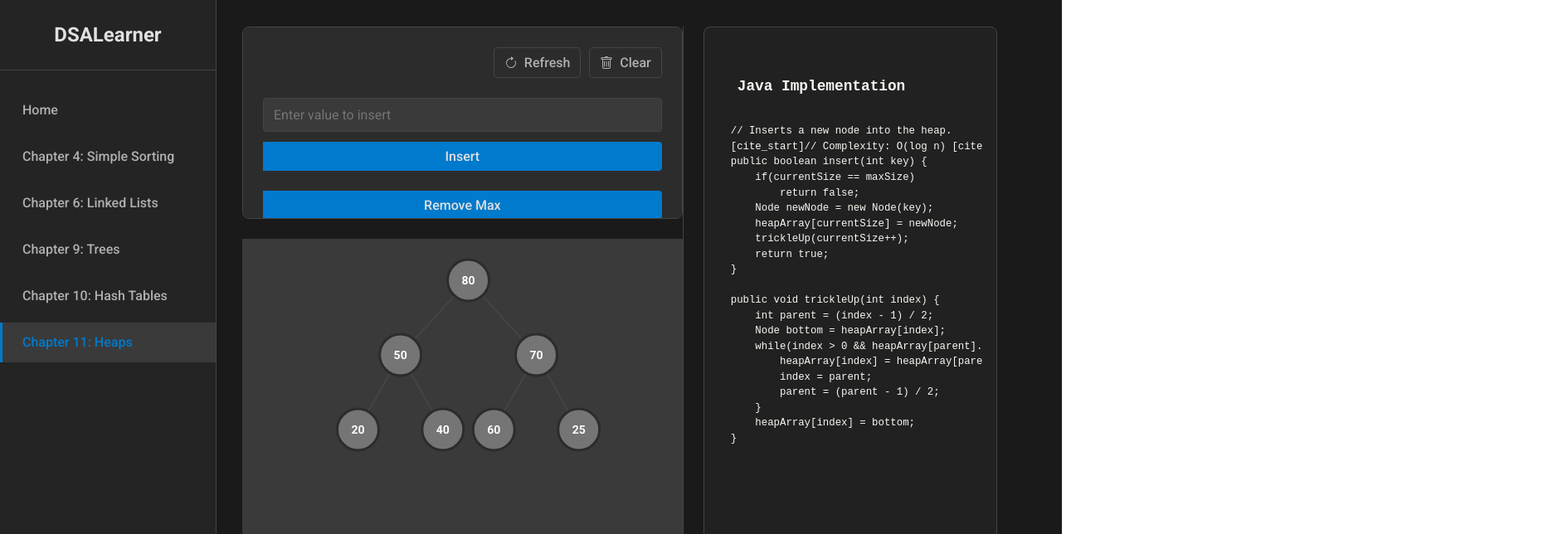
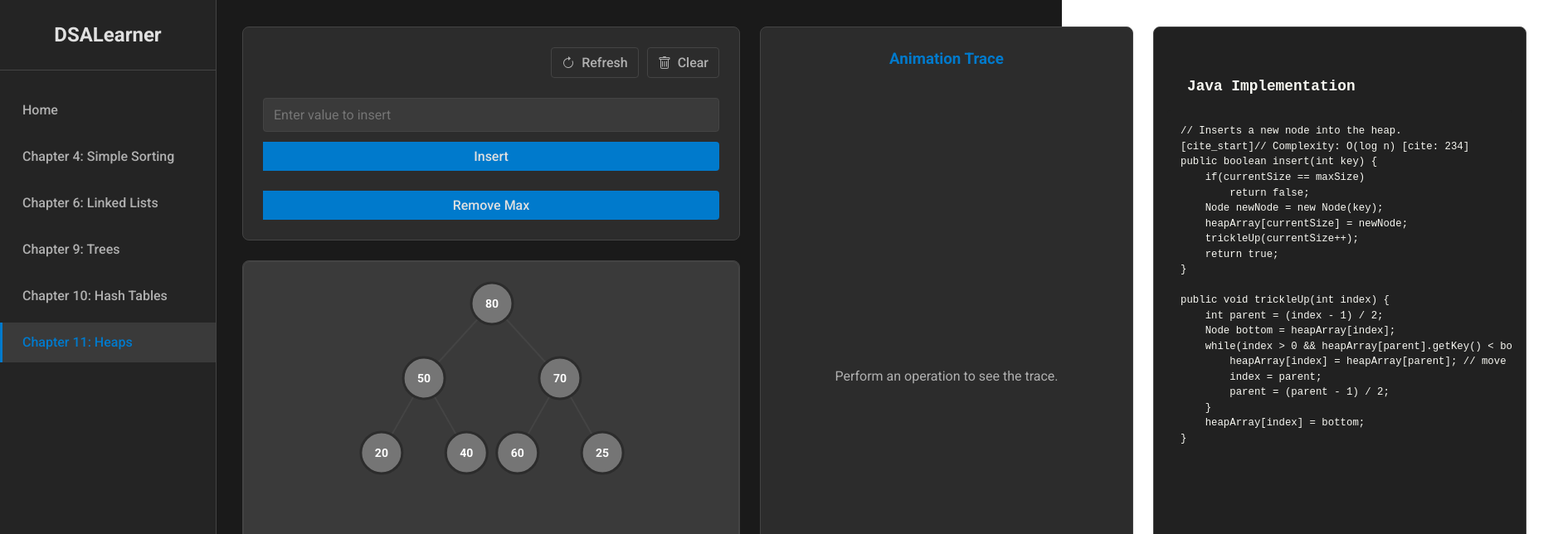
Before and after one commit to thomaskim09/DSALearner, a React (Vite) app: page /heap in a window 1280 px wide. Shown: the top 644 px of the page at 83% size, 1872 px wide, since content can reach past the window. Built offline with nearby package versions, Linux system fonts and the light colour scheme.

Commit message:
Refine head to add trace container

```diff
--- a/src/App.css
+++ b/src/App.css
@@ -3,6 +3,8 @@
 
 /* === DARK THEME COLOR PALETTE === */
 :root {
+    --sidebar-width: 260px;
+    --sidebar-width-collapsed: 80px;
     --bg-main: #1a1a1a;
     --bg-sidebar: #242424;
     --bg-content: #2c2c2c;
@@ -36,20 +38,26 @@ body {
     -moz-osx-font-smoothing: grayscale;
     background-color: var(--bg-main);
     color: var(--text-primary);
+    overflow-x: auto; /* Enable horizontal scrolling */
 }
 
 .app-container {
     display: flex;
+    min-width: 100vw;
 }
 
 /* Main Layout Fix */
 .content-area {
-    margin-left: 260px; /* This should match the sidebar width */
-    width: calc(100% - 260px);
+    margin-left: var(--sidebar-width);
     padding: 2rem;
-    min-height: 100vh;
-    box-sizing: border-box;
+    flex-grow: 1;
+    transition: margin-left 0.3s ease;
 }
+
+.app-container.sidebar-collapsed .content-area {
+    margin-left: var(--sidebar-width-collapsed);
+}
+
 
 /* General Chapter Page Styling */
 .chapter-page, .home-page-container {
@@ -100,7 +108,7 @@ body {
 }
 
 .code-display-container {
-   flex: 1; /* Default size ratio */
+   flex: 0 0 450px; /* Fixed width */
 }
 
 /* Overrides for pages that need more visualizer space */
--- a/src/App.jsx
+++ b/src/App.jsx
@@ -1,4 +1,4 @@
-import React from 'react';
+import React, { useState } from 'react';
 import { BrowserRouter as Router, Routes, Route } from 'react-router-dom';
 import Sidebar from './components/common/Sidebar';
 import HomePage from './pages/HomePage';
@@ -10,10 +10,16 @@ import HeapPage from './pages/HeapPage';
 import './App.css';
 
 function App() {
+  const [isSidebarCollapsed, setIsSidebarCollapsed] = useState(false);
+
+  const toggleSidebar = () => {
+    setIsSidebarCollapsed(!isSidebarCollapsed);
+  };
+
   return (
     <Router>
-      <div className="app-container">
-        <Sidebar />
+      <div className={`app-container ${isSidebarCollapsed ? 'sidebar-collapsed' : ''}`}>
+        <Sidebar isCollapsed={isSidebarCollapsed} onToggle={toggleSidebar} />
         <main className="content-area">
           <Routes>
             <Route path="/" element={<HomePage />} />
--- a/src/assets/styles/Heap.css
+++ b/src/assets/styles/Heap.css
@@ -1,48 +1,43 @@
 /* DSALearner_packaged/src/assets/styles/Heap.css */
+
+.heap-page .interactive-area {
+    display: grid;
+    /* Updated column widths: Increased left column, fixed tracelog */
+    grid-template-columns: 600px 450px 450px;
+    gap: 1.5rem;
+    align-items: stretch;
+    min-width: 1500px; /* Adjusted min-width for new layout */
+}
+
+.heap-left-column {
+    display: flex;
+    flex-direction: column;
+    gap: 1.5rem;
+}
+
+.heap-controls-container,
+.heap-tracelog-container,
+.heap-code-container {
+    display: flex; /* Ensure children fill the height */
+}
+
+.heap-controls-container .controls-panel,
+.heap-tracelog-container .tracelog-container,
+.heap-code-container .code-display {
+    width: 100%; /* Make sure the components fill their containers */
+}
+
 .heap-visualizer-container {
-    flex-grow: 1;
+    flex-grow: 1; /* Allows visualizer to take remaining space in the left column */
     display: flex;
     flex-direction: column;
     background-color: var(--bg-interactive);
     position: relative;
     overflow: hidden;
     cursor: grab;
-    min-height: 60vh;
-}
-
-.animation-message {
-    position: absolute;
-    bottom: 10px;
-    left: 50%;
-    transform: translateX(-50%);
-    background-color: rgba(0,0,0,0.8);
-    color: white;
-    padding: 10px 20px;
-    border-radius: 5px;
-    z-index: 10;
-    text-align: center;
-}
-
-.step-navigator {
-    display: flex;
-    gap: 10px;
-    align-items: center;
-    justify-content: center;
-    margin-top: 10px;
-}
-
-.step-navigator button {
-    background-color: var(--button-bg);
-    border: none;
-    color: white;
-    padding: 8px 12px;
-    border-radius: 4px;
-    cursor: pointer;
-}
-
-.step-navigator button:disabled {
-    background-color: #555;
-    cursor: not-allowed;
+    min-height: 450px; /* Give the visualizer a good minimum height */
+    border-radius: 8px;
+    border: 1px solid var(--border-color);
 }
 
 .utility-buttons {
--- /dev/null
+++ b/src/assets/styles/TraceLog.css
@@ -0,0 +1,62 @@
+.tracelog-container {
+    background-color: var(--bg-content);
+    border-radius: 8px;
+    border: 1px solid var(--border-color);
+    display: flex;
+    flex-direction: column;
+    overflow: hidden;
+    flex-grow: 1;
+}
+
+.tracelog-header {
+    margin: 0;
+    padding: 1.5rem 1.5rem 1rem 1.5rem;
+    text-align: center;
+    color: var(--accent-color);
+    flex-shrink: 0;
+}
+
+.tracelog-list-container {
+    overflow-y: auto;
+    flex-grow: 1;
+    padding: 0 1.5rem 1.5rem 1.5rem;
+}
+
+.tracelog-list {
+    list-style: none;
+    padding: 0;
+    margin: 0;
+}
+
+.tracelog-item {
+    padding: 0.75rem 1rem;
+    border-bottom: 1px solid var(--border-color);
+    cursor: pointer;
+    transition: background-color 0.2s ease;
+    display: flex;
+    gap: 1rem;
+}
+
+.tracelog-item:last-child {
+    border-bottom: none;
+}
+
+.tracelog-item:hover, .tracelog-item.active {
+    background-color: var(--bg-interactive);
+}
+
+.tracelog-item .step-number {
+    font-weight: bold;
+    color: var(--accent-color);
+}
+
+.tracelog-placeholder {
+    display: flex;
+    align-items: center;
+    justify-content: center;
+    height: 100%;
+    color: var(--text-secondary);
+    font-style: italic;
+    text-align: center;
+    padding: 2rem;
+}
--- a/src/components/common/Sidebar.jsx
+++ b/src/components/common/Sidebar.jsx
@@ -2,11 +2,11 @@ import React from 'react';
 import { NavLink } from 'react-router-dom';
 import '../../assets/styles/Sidebar.css';
 
-const Sidebar = () => {
+const Sidebar = ({ isCollapsed, onToggle }) => {
     return (
-        <aside className="sidebar">
+        <aside className={`sidebar ${isCollapsed ? 'collapsed' : ''}`}>
             <div className="sidebar-header">
-                <h2>DSALearner</h2>
+                <h2>{isCollapsed ? 'DS' : 'DSALearner'}</h2>
             </div>
             <nav className="sidebar-nav">
                 <NavLink to="/" end className={({ isActive }) => isActive ? 'nav-link active' : 'nav-link'}>Home</NavLink>
@@ -16,6 +16,9 @@ const Sidebar = () => {
                 <NavLink to="/hash-table" className={({ isActive }) => isActive ? 'nav-link active' : 'nav-link'}>Chapter 10: Hash Tables</NavLink>
                 <NavLink to="/heap" className={({ isActive }) => isActive ? 'nav-link active' : 'nav-link'}>Chapter 11: Heaps</NavLink>
             </nav>
+            <button onClick={onToggle} className="sidebar-toggle">
+                {isCollapsed ? '»' : '«'}
+            </button>
         </aside>
     );
 };
--- /dev/null
+++ b/src/components/common/TraceLog.jsx
@@ -0,0 +1,32 @@
+import React from 'react';
+import '../../assets/styles/TraceLog.css';
+
+const TraceLog = ({ steps, onHover, currentStep }) => {
+    return (
+        <div className="tracelog-container">
+            <h3 className="tracelog-header">Animation Trace</h3>
+            <div className="tracelog-list-container">
+                {steps.length > 0 ? (
+                    <ul className="tracelog-list">
+                        {steps.map((step, index) => (
+                            <li
+                                key={index}
+                                onMouseEnter={() => onHover(index)}
+                                className={`tracelog-item ${currentStep === index ? 'active' : ''}`}
+                            >
+                                <span className="step-number">{index + 1}.</span>
+                                <span className="step-message">{step.message}</span>
+                            </li>
+                        ))}
+                    </ul>
+                ) : (
+                    <div className="tracelog-placeholder">
+                        Perform an operation to see the trace.
+                    </div>
+                )}
+            </div>
+        </div>
+    );
+};
+
+export default TraceLog;
--- a/src/pages/HeapPage.jsx
+++ b/src/pages/HeapPage.jsx
@@ -2,45 +2,39 @@ import React, { useState, useCallback, useEffect } from 'react';
 import HeapControls from '../components/Heap/HeapControls';
 import HeapVisualizer from '../components/Heap/HeapVisualizer';
 import HeapCodeDisplay from '../components/Heap/HeapCodeDisplay';
+import TraceLog from '../components/common/TraceLog';
 import { useHeap } from '../hooks/useHeap';
 import '../assets/styles/Heap.css';
 
 const HeapPage = () => {
     const { heap, insert, remove, clear, refreshHeap, getHeapHeight } = useHeap();
     const [operation, setOperation] = useState('insert');
-    const [animation, setAnimation] = useState(null);
+    const [animation, setAnimation] = useState(null); // Will now persist until next operation
     const [currentStep, setCurrentStep] = useState(0);
     const [isPlaying, setIsPlaying] = useState(false);
 
-    const isAnimating = !!animation;
+    // Controls are disabled only while the animation is actively playing.
+    const isAnimationPlaying = isPlaying;
 
     const handleOperation = useCallback((op, value) => {
-        if (isAnimating) return;
+        if (isAnimationPlaying) return; // Prevent new operations while one is playing
         const steps = op(value);
         setAnimation({ type: op.name, steps });
         setCurrentStep(0);
         setIsPlaying(true);
-    }, [isAnimating]);
-
-    const handleAnimationComplete = () => {
-        setAnimation(null);
-        setCurrentStep(0);
-        setIsPlaying(false);
-    };
-
-    const togglePlay = () => {
-        if (currentStep >= (animation?.steps?.length || 0)) {
-            setCurrentStep(0);
-            setIsPlaying(true);
-        } else {
-            setIsPlaying(!isPlaying);
-        }
-    };
+    }, [isAnimationPlaying]); // Dependency updated
 
     const goToStep = (step) => {
         if (animation && step >= 0 && step < animation.steps.length) {
             setCurrentStep(step);
-            setIsPlaying(false);
+            setIsPlaying(false); // Pause playback when manually scrubbing
+        }
+    };
+
+    const handleStepHover = (index) => {
+        // Allow hovering even if animation is not playing
+        if (animation) {
+            goToStep(index);
         }
     };
 
@@ -51,39 +45,43 @@ const HeapPage = () => {
                 setCurrentStep(prev => prev + 1);
             }, 800);
         } else if (animation && currentStep >= animation.steps.length) {
+            // Animation finished, stop playing but keep animation state
             setIsPlaying(false);
         }
         return () => clearTimeout(timer);
     }, [isPlaying, currentStep, animation]);
 
     return (
-        <div className="chapter-page">
+        <div className="chapter-page heap-page">
             <div className="interactive-area">
-                <div className="controls-and-visualizer large-visualizer">
+                <div className="heap-left-column">
+                    <div className="heap-controls-container">
                         <HeapControls
                             onInsert={(val) => handleOperation(insert, val)}
                             onRemove={() => handleOperation(remove)}
                             onClear={clear}
                             onRefresh={refreshHeap}
-                        isAnimating={isAnimating}
+                            isAnimating={isAnimationPlaying} // Pass playing state
                             setOperation={setOperation}
-                        animationSteps={animation ? animation.steps : []}
-                        currentStep={currentStep}
-                        isPlaying={isPlaying}
-                        togglePlay={togglePlay}
-                        goToStep={goToStep}
-                        onRestart={() => goToStep(0)}
-                        onClose={handleAnimationComplete}
                         />
+                    </div>
+                    <div className="heap-visualizer-container">
                         <HeapVisualizer
                             heap={heap}
                             getHeapHeight={getHeapHeight}
                             animation={animation}
-                        onAnimationComplete={handleAnimationComplete}
                             currentStep={currentStep}
                         />
                     </div>
-                <div className="code-display-container large-code">
+                </div>
+                <div className="heap-tracelog-container">
+                     <TraceLog
+                        steps={animation ? animation.steps : []}
+                        onHover={handleStepHover}
+                        currentStep={currentStep}
+                    />
+                </div>
+                <div className="heap-code-container">
                     <HeapCodeDisplay operation={operation} />
                 </div>
             </div>
```
Also changed, not shown: src/assets/styles/Sidebar.css (+28 -3 lines), src/components/Heap/HeapControls.jsx (+1 -26 lines), src/components/Heap/HeapVisualizer.jsx (+4 -14 lines). Lines whose indentation alone changed are shown as unchanged.
